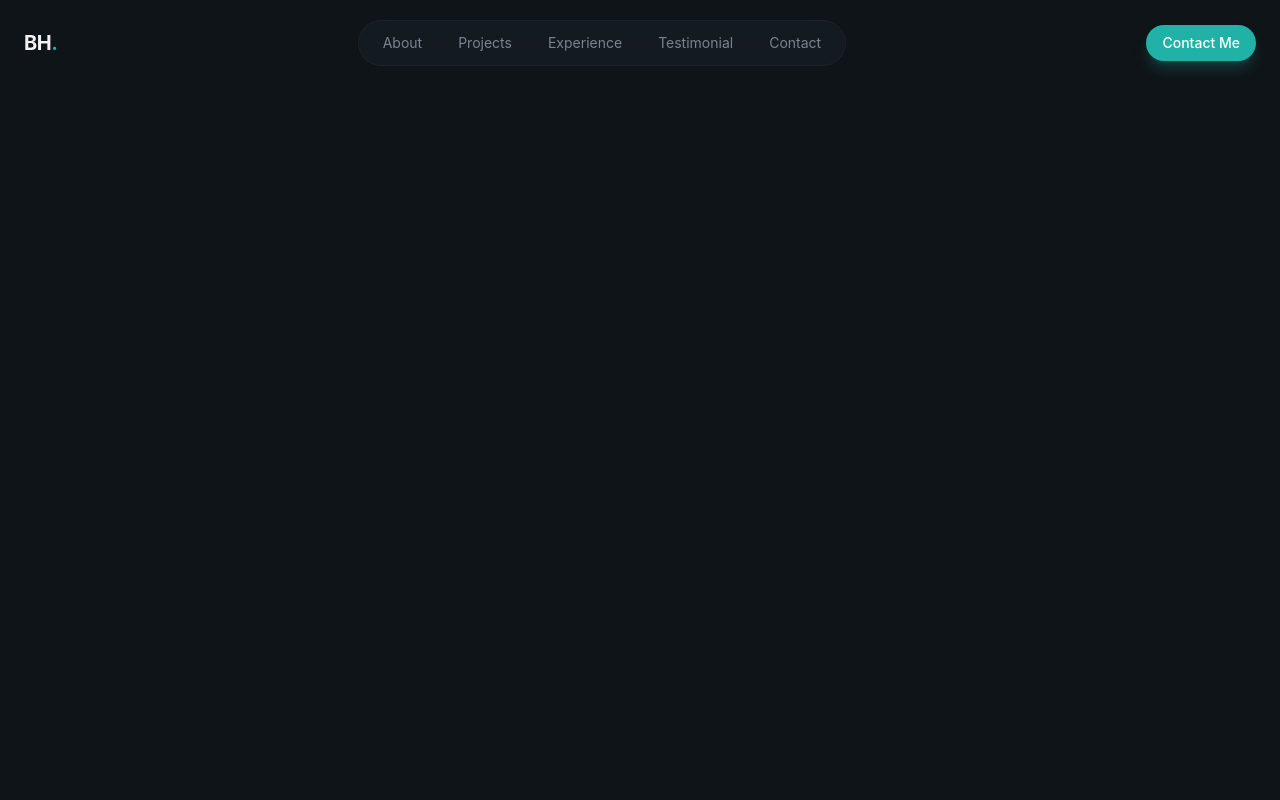
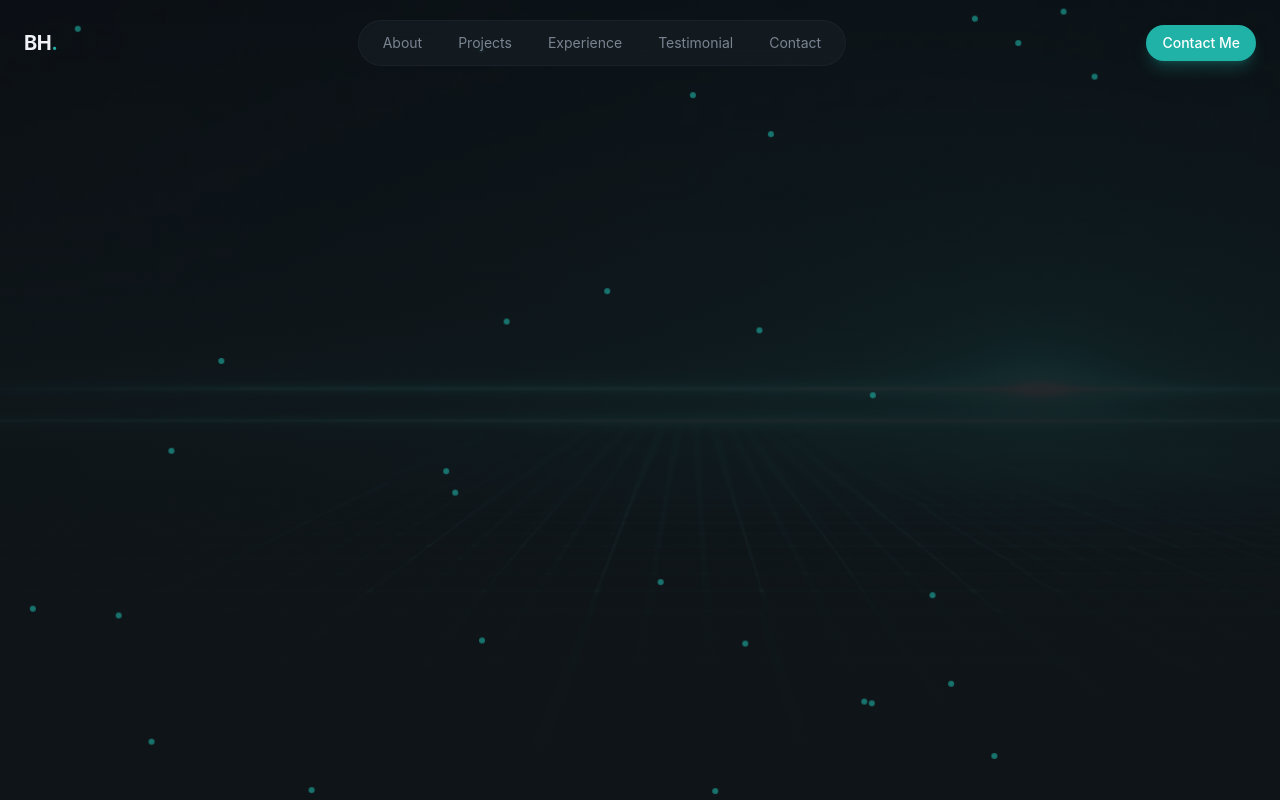
Before and after one commit to dev-bayzid/Portfolio, a Next.js app: page / in a window 1280 px wide. Built offline with nearby package versions, Linux system fonts and the light colour scheme.

Commit message:
added dots animation

```diff
--- a/src/components/Navbar.jsx
+++ b/src/components/Navbar.jsx
@@ -15,7 +15,7 @@ const Navbar = () => {
   const [mobileMenuOpen, setMobileMenuOpen] = useState(false);
 
   return (
-    <header className="fixed top-0 left-0 right-0 bg-transparent py-5">
+    <header className="fixed top-0 left-0 right-0 bg-transparent py-5 z-50">
       <nav className="container mx-auto px-6 flex items-center justify-between">
         <a
           href="#"
@@ -49,7 +49,7 @@ const Navbar = () => {
           className="md:hidden p-2 text-foreground"
           onClick={() => setMobileMenuOpen((prev) => !prev)}
         >
-          {mobileMenuOpen ? <X size={24} ></X> : <Menu size={24}></Menu>}
+          {mobileMenuOpen ? <X size={24}></X> : <Menu size={24}></Menu>}
         </button>
       </nav>
 
--- a/src/sections/Hero.jsx
+++ b/src/sections/Hero.jsx
@@ -1,11 +1,55 @@
-import React from 'react';
+"use client";
+
+import { useState, useEffect } from "react";
+import Image from "next/image";
 
 const Hero = () => {
-    return (
-        <div>
+  const [dots, setDots] = useState([]);
 
-        </div>
+  useEffect(() => {
+    setDots(
+      Array.from({ length: 30 }, () => ({
+        left: Math.random() * 100,
+        top: Math.random() * 100,
+        duration: 15 + Math.random() * 20,
+        delay: Math.random() * 5,
+      })),
     );
+  }, []);
+
+  return (
+    <section className="relative min-h-screen overflow-hidden flex items-center">
+      {/* Bg */}
+      <div className="absolute inset-0">
+        <Image
+          src="/hero-bg.jpg"
+          alt="Hero Image"
+          fill
+          priority
+          className="w-full h-full object-cover opacity-40"
+        />
+
+        <div className="absolute inset-0 bg-linear-to-b from-background/20 via-background/80 to-background" />
+      </div>
+
+      {/* Green Dots */}
+      <div className="absolute inset-0 overflow-hidden pointer-events-none">
+        {dots.map((dot, i) => (
+          <div
+            key={i}
+            className="absolute w-1.5 h-1.5 rounded-full opacity-60"
+            style={{
+              backgroundColor: "#20B2A6",
+              left: `${dot.left}%`,
+              top: `${dot.top}%`,
+              animation: `slow-drift ${dot.duration}s ease-in-out infinite`,
+              animationDelay: `${dot.delay}s`,
+            }}
+          />
+        ))}
+      </div>
+    </section>
+  );
 };
 
 export default Hero;
```
Also changed, not shown: public/hero-bg.jpg (added).
